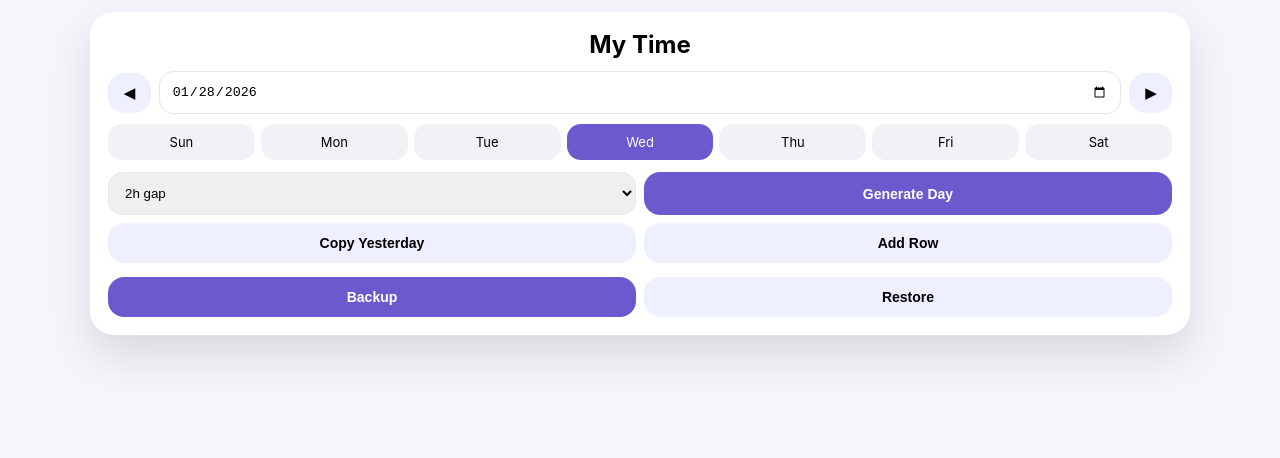
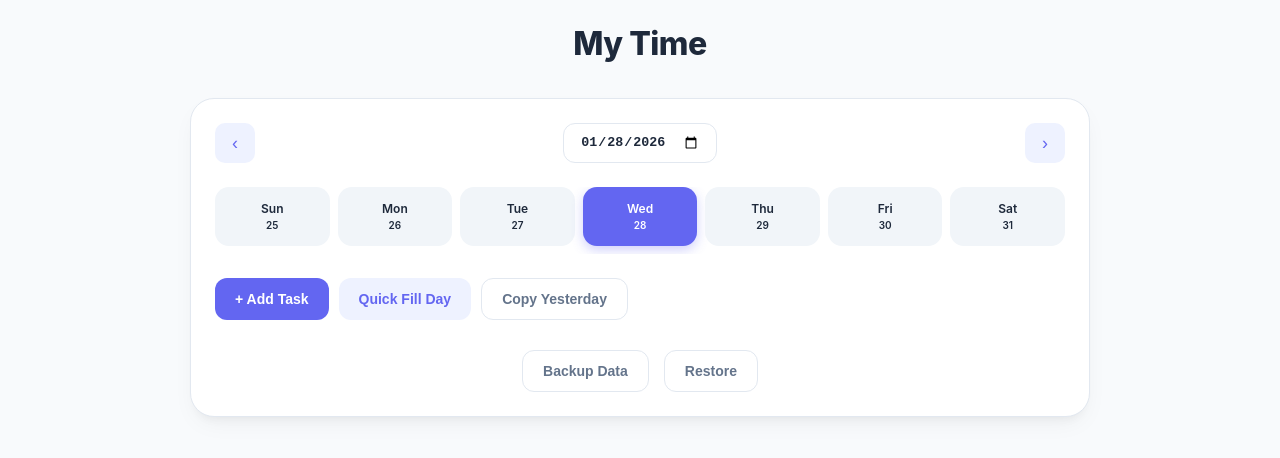
Before and after one commit to royalhacker2021-cyber/my-time, a website: page index.html in a window 1280 px wide. Drawn offline with Linux system fonts and the light colour scheme.

Commit message:
Update index.html

```diff
--- a/index.html
+++ b/index.html
@@ -2,328 +2,419 @@
 <html lang="en">
 <head>
     <meta charset="UTF-8">
-<title>My Time</title>
     <meta name="viewport" content="width=device-width, initial-scale=1.0">
-
+    <title>My Time | Flow State</title>
     <style>
-:root{
-  --primary:#6a5acd;
-  --accent:#00c9a7;
-  --bg:#f4f6fb;
-  --card:#ffffff;
-  --muted:#6b7280;
-  --border:#e5e7eb;
+        :root {
+            --primary: #6366f1;
+            --primary-light: #eef2ff;
+            --accent: #10b981;
+            --bg: #f8fafc;
+            --card: #ffffff;
+            --text-main: #1e293b;
+            --text-muted: #64748b;
+            --border: #e2e8f0;
+            --shadow: 0 10px 25px -5px rgba(0, 0, 0, 0.05), 0 8px 10px -6px rgba(0, 0, 0, 0.05);
         }
 
-*{box-sizing:border-box}
+        * { box-sizing: border-box; transition: all 0.2s ease; }
 
-body{
-  margin:0;
-  font-family:Inter,system-ui,Segoe UI,Roboto;
-  background:var(--bg);
-  padding:12px;
+        body {
+            margin: 0;
+            font-family: 'Inter', -apple-system, sans-serif;
+            background: var(--bg);
+            color: var(--text-main);
+            padding: 20px 12px;
+            line-height: 1.5;
         }
 
-.card{
-  max-width:1100px;
-  margin:auto;
-  background:var(--card);
-  border-radius:24px;
-  padding:18px;
-  box-shadow:0 20px 45px rgba(0,0,0,.12);
+        .container {
+            max-width: 900px;
+            margin: auto;
         }
 
-h2{
-  text-align:center;
-  margin:0 0 12px;
+        .header-section {
+            text-align: center;
+            margin-bottom: 30px;
         }
 
-button{
-  border:none;
-  border-radius:16px;
-  padding:12px 16px;
-  font-weight:600;
-  cursor:pointer;
-  font-size:14px;
+        h2 { font-weight: 800; letter-spacing: -0.5px; margin: 0; font-size: 2rem; }
+
+        .card {
+            background: var(--card);
+            border-radius: 24px;
+            padding: 24px;
+            border: 1px solid var(--border);
+            box-shadow: var(--shadow);
         }
 
-.btn{background:var(--primary);color:white}
-.btn-light{background:#eef0ff}
-
-.topbar{
-  display:flex;
-  align-items:center;
-  gap:8px;
-  margin-bottom:10px;
+        /* Top Navigation */
+        .topbar {
+            display: flex;
+            align-items: center;
+            justify-content: space-between;
+            gap: 12px;
+            margin-bottom: 24px;
         }
 
-.topbar input{
-  flex:1;
-  padding:12px;
-  border-radius:14px;
-  border:1px solid var(--border);
+        .date-input {
+            border: 1px solid var(--border);
+            padding: 10px 16px;
+            border-radius: 12px;
+            font-weight: 600;
+            color: var(--text-main);
+            outline: none;
         }
 
-.week{
-  display:flex;
-  gap:6px;
-  margin-bottom:12px;
+        .nav-btn {
+            background: var(--primary-light);
+            color: var(--primary);
+            border: none;
+            width: 40px;
+            height: 40px;
+            border-radius: 10px;
+            cursor: pointer;
+            font-size: 18px;
+            display: flex;
+            align-items: center;
+            justify-content: center;
         }
 
-.week div{
-  flex:1;
-  padding:10px 0;
-  text-align:center;
-  border-radius:14px;
-  background:#f1f2f6;
-  font-size:13px;
-  cursor:pointer;
+        .nav-btn:hover { background: var(--primary); color: white; }
+
+        /* Week Picker */
+        .week {
+            display: flex;
+            gap: 8px;
+            margin-bottom: 24px;
+            overflow-x: auto;
+            padding-bottom: 8px;
         }
 
-.week .active{
-  background:var(--primary);
-  color:white;
+        .week-day {
+            flex: 1;
+            min-width: 60px;
+            padding: 12px 8px;
+            text-align: center;
+            border-radius: 14px;
+            background: #f1f5f9;
+            font-size: 12px;
+            font-weight: 600;
+            cursor: pointer;
+            border: 1px solid transparent;
         }
 
-.controls{
-  display:grid;
-  grid-template-columns:1fr 1fr;
-  gap:8px;
-  margin-bottom:12px;
+        .week-day.active {
+            background: var(--primary);
+            color: white;
+            box-shadow: 0 4px 12px rgba(99, 102, 241, 0.3);
         }
 
-select{
-  padding:12px;
-  border-radius:14px;
-  border:1px solid var(--border);
+        /* Controls */
+        .controls {
+            display: flex;
+            flex-wrap: wrap;
+            gap: 10px;
+            margin-bottom: 24px;
         }
 
-.block{
-  display:grid;
-  grid-template-columns:1fr 1fr;
-  gap:8px;
-  padding:14px;
-  border-radius:18px;
-  background:#f9fafb;
-  margin-bottom:10px;
+        .btn {
+            border: none;
+            border-radius: 12px;
+            padding: 12px 20px;
+            font-weight: 600;
+            cursor: pointer;
+            font-size: 14px;
+            display: flex;
+            align-items: center;
+            gap: 8px;
         }
 
-.block.done{background:rgba(0,201,167,.15)}
+        .btn-primary { background: var(--primary); color: white; }
+        .btn-secondary { background: var(--primary-light); color: var(--primary); }
+        .btn-ghost { background: transparent; border: 1px solid var(--border); color: var(--text-muted); }
 
-.block textarea{
-  grid-column:1/3;
-  resize:vertical;
-  min-height:42px;
-  border-radius:12px;
-  border:1px solid var(--border);
-  padding:10px;
+        .btn:hover { transform: translateY(-1px); filter: brightness(0.95); }
+
+        /* Time Block */
+        .block {
+            display: grid;
+            grid-template-columns: 1fr;
+            gap: 12px;
+            padding: 20px;
+            border-radius: 20px;
+            background: #fff;
+            margin-bottom: 12px;
+            border: 1px solid var(--border);
+            position: relative;
         }
 
-.block .actions{
-  grid-column:1/3;
-  display:flex;
-  gap:8px;
+        .block:hover { border-color: var(--primary); }
+        .block.done { opacity: 0.6; background: #f8fafc; }
+        .block.done textarea { text-decoration: line-through; color: var(--text-muted); }
+
+        .time-inputs {
+            display: flex;
+            align-items: center;
+            gap: 8px;
         }
 
-.block input[type=time]{
-  padding:10px;
-  border-radius:12px;
-  border:1px solid var(--border);
+        .time-box {
+            width: 90px;
+            padding: 8px 12px;
+            border-radius: 8px;
+            border: 1px solid var(--border);
+            font-weight: 700;
+            text-align: center;
+            font-size: 14px;
         }
 
-.time-preview{
-  font-size:12px;
-  color:var(--muted);
-  margin-top:2px;
+        .block textarea {
+            width: 100%;
+            border: none;
+            padding: 8px 0;
+            font-size: 16px;
+            resize: none;
+            background: transparent;
+            outline: none;
+            color: var(--text-main);
+            font-family: inherit;
         }
 
-footer{
-  display:grid;
-  grid-template-columns:1fr 1fr;
-  gap:8px;
-  margin-top:14px;
+        .actions {
+            display: flex;
+            gap: 8px;
+            justify-content: flex-end;
         }
 
-@media(min-width:768px){
-  .block{
-    grid-template-columns:110px 110px 1fr 120px;
-    align-items:center;
+        .action-btn {
+            width: 36px;
+            height: 36px;
+            border-radius: 8px;
+            border: none;
+            cursor: pointer;
+            display: flex;
+            align-items: center;
+            justify-content: center;
+            font-size: 16px;
         }
-  .block textarea{grid-column:auto}
-  .block .actions{grid-column:auto}
+
+        .btn-check { background: #dcfce7; color: #166534; }
+        .btn-del { background: #fee2e2; color: #991b1b; }
+
+        @media(min-width: 600px) {
+            .block {
+                grid-template-columns: auto 1fr auto;
+                align-items: center;
+            }
+            .time-inputs { flex-direction: column; }
+        }
+
+        footer {
+            margin-top: 30px;
+            display: flex;
+            justify-content: center;
+            gap: 15px;
         }
     </style>
 </head>
-
 <body>
 
+<div class="container">
+    <div class="header-section">
+        <h2>My Time</h2>
+    </div>
+
     <div class="card">
-  <h2>My Time</h2>
-
         <div class="topbar">
-    <button class="btn-light" onclick="changeDay(-1)">◀</button>
-    <input type="date" id="date">
-    <button class="btn-light" onclick="changeDay(1)">▶</button>
+            <button class="nav-btn" onclick="changeDay(-1)">‹</button>
+            <input type="date" id="date" class="date-input">
+            <button class="nav-btn" onclick="changeDay(1)">›</button>
         </div>
 
         <div class="week" id="week"></div>
 
         <div class="controls">
-    <select id="gap">
-      <option value="1">1h gap</option>
-      <option value="2" selected>2h gap</option>
-      <option value="3">3h gap</option>
-    </select>
-    <button class="btn" onclick="generate()">Generate Day</button>
-    <button class="btn-light" onclick="copyYesterday()">Copy Yesterday</button>
-    <button class="btn-light" onclick="addRow()">Add Row</button>
+            <button class="btn btn-primary" onclick="addRow()">+ Add Task</button>
+            <button class="btn btn-secondary" onclick="generate()">Quick Fill Day</button>
+            <button class="btn btn-ghost" onclick="copyYesterday()">Copy Yesterday</button>
         </div>
 
         <div id="blocks"></div>
 
         <footer>
-    <button class="btn" onclick="backup()">Backup</button>
-    <button class="btn-light" onclick="restore()">Restore</button>
+            <button class="btn btn-ghost" onclick="backup()">Backup Data</button>
+            <button class="btn btn-ghost" onclick="restore()">Restore</button>
             <input type="file" id="file" hidden>
         </footer>
     </div>
+</div>
 
 <script>
-const dateEl=document.getElementById("date");
-const blocksEl=document.getElementById("blocks");
-dateEl.value=new Date().toISOString().split("T")[0];
-const days=["Sun","Mon","Tue","Wed","Thu","Fri","Sat"];
+    const dateEl = document.getElementById("date");
+    const blocksEl = document.getElementById("blocks");
+    dateEl.value = new Date().toISOString().split("T")[0];
+    const days = ["Sun", "Mon", "Tue", "Wed", "Thu", "Fri", "Sat"];
 
-function store(d){localStorage.setItem("myTimeFinal",JSON.stringify(d))}
-function loadStore(){return JSON.parse(localStorage.getItem("myTimeFinal")||"{}")}
+    function store(d) { localStorage.setItem("myTimeModern", JSON.stringify(d)); }
+    function loadStore() { return JSON.parse(localStorage.getItem("myTimeModern") || "{}"); }
 
-function toAMPM(t){
-  let [h,m]=t.split(":").map(Number);
-  const a=h>=12?"PM":"AM";
-  h=h%12||12;
-  return h+":"+m.toString().padStart(2,"0")+" "+a;
+    // Natural Time Parsing Logic
+    function parseTimeInput(input) {
+        if (!input) return "09:00";
+        let clean = input.toLowerCase().replace(/\s/g, '');
+        let hours, minutes = 0;
+
+        const ampm = clean.match(/[ap]m/);
+        clean = clean.replace(/[ap]m/, '');
+
+        if (clean.includes(':')) {
+            [hours, minutes] = clean.split(':').map(Number);
+        } else {
+            hours = parseInt(clean);
         }
 
-function buildWeek(){
-  const w=document.getElementById("week");
-  w.innerHTML="";
-  const base=new Date(dateEl.value);
-  for(let i=0;i<7;i++){
-    const d=new Date(base);
-    d.setDate(base.getDate()-base.getDay()+i);
-    const div=document.createElement("div");
-    div.textContent=days[i];
-    if(d.toISOString().slice(0,10)===dateEl.value)div.classList.add("active");
-    div.onclick=()=>{dateEl.value=d.toISOString().slice(0,10);render();}
-    w.appendChild(div);
-  }
+        if (ampm && ampm[0] === 'pm' && hours < 12) hours += 12;
+        if (ampm && ampm[0] === 'am' && hours === 12) hours = 0;
+
+        return `${hours.toString().padStart(2, '0')}:${minutes.toString().padStart(2, '0')}`;
     }
 
-function changeDay(n){
-  const d=new Date(dateEl.value);
-  d.setDate(d.getDate()+n);
-  dateEl.value=d.toISOString().slice(0,10);
-  render();
+    function toPrettyTime(t) {
+        let [h, m] = t.split(":").map(Number);
+        const a = h >= 12 ? "PM" : "AM";
+        h = h % 12 || 12;
+        return `${h}:${m.toString().padStart(2, "0")} ${a}`;
     }
 
-function generate(){
-  const gap=+document.getElementById("gap").value;
-  const all=loadStore();
-  const rows=[];
-  for(let h=0;h<24;h+=gap){
-    rows.push({
-      start:(h+"").padStart(2,"0")+":00",
-      end:((h+gap)%24+"").padStart(2,"0")+":00",
-      text:"",
-      done:false
-    });
-  }
-  all[dateEl.value]=rows;
-  store(all);render();
-}
+    function render() {
+        blocksEl.innerHTML = "";
+        buildWeek();
+        const all = loadStore();
+        let day = all[dateEl.value] || [];
 
-function copyYesterday(){
-  const all=loadStore();
-  const d=new Date(dateEl.value);
-  d.setDate(d.getDate()-1);
-  const y=d.toISOString().slice(0,10);
-  if(!all[y])return alert("No data for yesterday");
-  all[dateEl.value]=JSON.parse(JSON.stringify(all[y]));
-  store(all);render();
-}
+        // Auto-sort by time
+        day.sort((a, b) => a.start.localeCompare(b.start));
 
-function addRow(){
-  const all=loadStore();
-  all[dateEl.value] ||= [];
-  all[dateEl.value].push({start:"00:00",end:"01:00",text:"",done:false});
-  store(all);render();
-}
-
-function render(){
-  blocksEl.innerHTML="";
-  buildWeek();
-  const day=loadStore()[dateEl.value]||[];
-  day.forEach((b,i)=>{
-    const div=document.createElement("div");
-    div.className="block"+(b.done?" done":"");
-    div.innerHTML=`
-      <div>
-        <input type="time" value="${b.start}" onchange="edit(${i},'start',this.value)">
-        <div class="time-preview">${toAMPM(b.start)}</div>
+        day.forEach((b, i) => {
+            const div = document.createElement("div");
+            div.className = "block" + (b.done ? " done" : "");
+            div.innerHTML = `
+                <div class="time-inputs">
+                    <input type="text" class="time-box" value="${toPrettyTime(b.start)}"
+                           onblur="updateTime(${i}, 'start', this.value)" placeholder="Start">
+                    <span style="color:var(--text-muted); font-size:12px">to</span>
+                    <input type="text" class="time-box" value="${toPrettyTime(b.end)}"
+                           onblur="updateTime(${i}, 'end', this.value)" placeholder="End">
                 </div>
-      <div>
-        <input type="time" value="${b.end}" onchange="edit(${i},'end',this.value)">
-        <div class="time-preview">${toAMPM(b.end)}</div>
-      </div>
-      <textarea onchange="edit(${i},'text',this.value)">${b.text}</textarea>
+                <textarea onchange="edit(${i},'text',this.value)" placeholder="What are we doing?">${b.text}</textarea>
                 <div class="actions">
-        <button onclick="toggle(${i})">✔</button>
-        <button onclick="removeRow(${i})">✕</button>
+                    <button class="action-btn btn-check" onclick="toggle(${i})">✓</button>
+                    <button class="action-btn btn-del" onclick="removeRow(${i})">✕</button>
                 </div>
             `;
             blocksEl.appendChild(div);
         });
     }
 
-function edit(i,k,v){
-  const all=loadStore();
-  all[dateEl.value][i][k]=v;
+    function updateTime(index, key, value) {
+        const all = loadStore();
+        all[dateEl.value][index][key] = parseTimeInput(value);
+        store(all);
+        render();
+    }
+
+    function buildWeek() {
+        const w = document.getElementById("week");
+        w.innerHTML = "";
+        const base = new Date(dateEl.value);
+        for (let i = 0; i < 7; i++) {
+            const d = new Date(base);
+            d.setDate(base.getDate() - base.getDay() + i);
+            const dateStr = d.toISOString().slice(0, 10);
+            const div = document.createElement("div");
+            div.className = `week-day ${dateStr === dateEl.value ? 'active' : ''}`;
+            div.innerHTML = `<div>${days[i]}</div><div style="font-size:10px">${d.getDate()}</div>`;
+            div.onclick = () => { dateEl.value = dateStr; render(); };
+            w.appendChild(div);
+        }
+    }
+
+    function changeDay(n) {
+        const d = new Date(dateEl.value);
+        d.setDate(d.getDate() + n);
+        dateEl.value = d.toISOString().slice(0, 10);
+        render();
+    }
+
+    function addRow() {
+        const all = loadStore();
+        all[dateEl.value] = all[dateEl.value] || [];
+        all[dateEl.value].push({ start: "09:00", end: "10:00", text: "", done: false });
+        store(all);
+        render();
+    }
+
+    function generate() {
+        const all = loadStore();
+        const rows = [];
+        for (let h = 8; h < 20; h += 2) {
+            rows.push({
+                start: h.toString().padStart(2, "0") + ":00",
+                end: (h + 2).toString().padStart(2, "0") + ":00",
+                text: "",
+                done: false
+            });
+        }
+        all[dateEl.value] = rows;
+        store(all); render();
+    }
+
+    function copyYesterday() {
+        const all = loadStore();
+        const d = new Date(dateEl.value);
+        d.setDate(d.getDate() - 1);
+        const y = d.toISOString().slice(0, 10);
+        if (!all[y]) return alert("No data found for yesterday.");
+        all[dateEl.value] = JSON.parse(JSON.stringify(all[y]));
+        store(all); render();
+    }
+
+    function edit(i, k, v) {
+        const all = loadStore();
+        all[dateEl.value][i][k] = v;
         store(all);
     }
 
-function toggle(i){
-  const all=loadStore();
-  all[dateEl.value][i].done=!all[dateEl.value][i].done;
-  store(all);render();
+    function toggle(i) {
+        const all = loadStore();
+        all[dateEl.value][i].done = !all[dateEl.value][i].done;
+        store(all); render();
     }
 
-function removeRow(i){
-  const all=loadStore();
-  all[dateEl.value].splice(i,1);
-  store(all);render();
+    function removeRow(i) {
+        const all = loadStore();
+        all[dateEl.value].splice(i, 1);
+        store(all); render();
     }
 
-function backup(){
-  const d=localStorage.getItem("myTimeFinal");
-  if(!d)return alert("No data");
-  const a=document.createElement("a");
-  a.href=URL.createObjectURL(new Blob([d]));
-  a.download="my-time-backup.json";
+    function backup() {
+        const d = localStorage.getItem("myTimeModern");
+        const a = document.createElement("a");
+        a.href = URL.createObjectURL(new Blob([d]));
+        a.download = `backup-${dateEl.value}.json`;
         a.click();
     }
 
-function restore(){
-  document.getElementById("file").click();
-}
-document.getElementById("file").onchange=e=>{
-  const f=e.target.files[0];
-  if(!f)return;
-  const r=new FileReader();
-  r.onload=()=>{store(JSON.parse(r.result));render();}
+    function restore() { document.getElementById("file").click(); }
+    document.getElementById("file").onchange = e => {
+        const f = e.target.files[0];
+        const r = new FileReader();
+        r.onload = () => { store(JSON.parse(r.result)); render(); };
         r.readAsText(f);
     };
 
-dateEl.onchange=render;
+    dateEl.onchange = render;
     render();
 </script>
 
```
Lines whose indentation alone changed are shown as unchanged.
